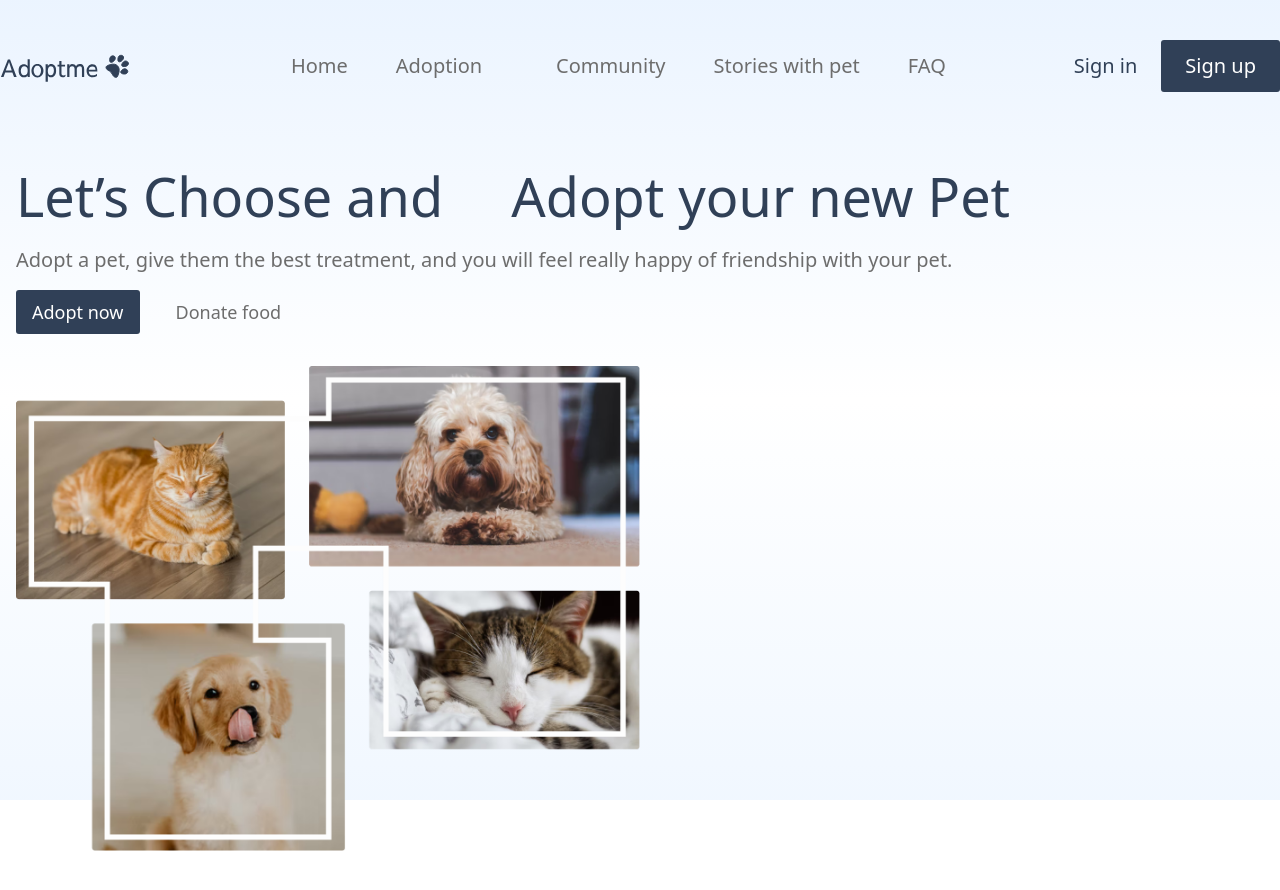
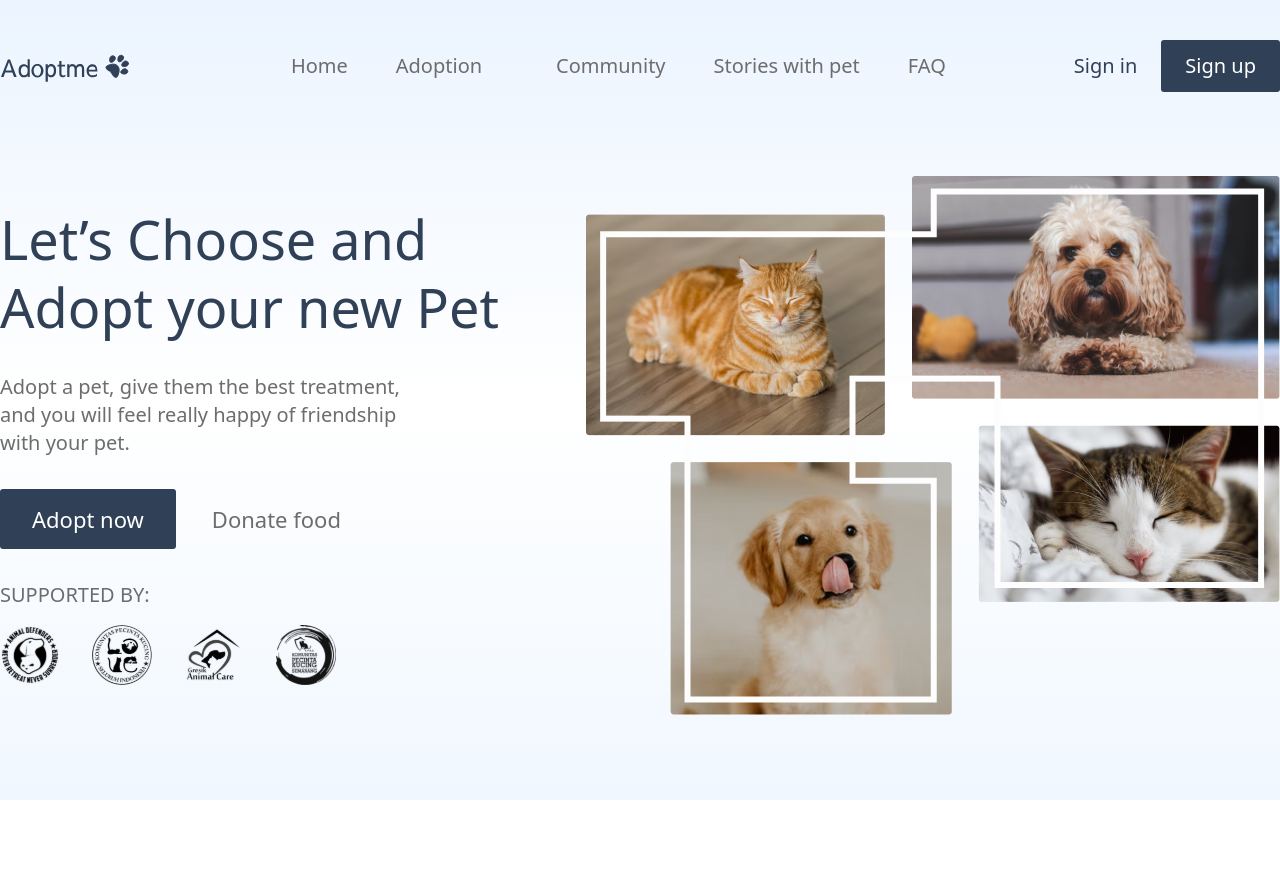
Before and after one commit to anwsaif/adoptme-landing-page, a React (Vite) app: page / in a window 1280 px wide. Shown: the top 890 px of the page. After the commit the page ends 827 px from the top, so only its background shows below. Built offline with nearby package versions, Linux system fonts and the light colour scheme; some icons are missing.

Commit message:
feat(hero): add supporters

```diff
--- a/src/sections/Hero.jsx
+++ b/src/sections/Hero.jsx
@@ -1,24 +1,40 @@
 import React from "react";
 import hero from "../assets/hero.png";
 import { Icon } from "@iconify/react";
+
+const supportPath = '/src/assets/supported-by/'
+const supportFileNames = [
+  'animal-defenders.svg',
+  'gresik-animal-care.svg',
+  'komunitas-pecinta-kucing-seluruh-indonesia.svg',
+  'komunitas-pecinta-kucing-semarang.svg',
+]
 
 function Hero() {
   return (
     <section>
       <div className="h-16"></div>
-      <div className="container mx-auto flex flex-col-reverse flex-wrap items-center justify-between px-3 gap-y-8 lg:flex-row lg:px-4 lg:py-10 xl:py-28">
-        <div className="flex flex-col space-y-4">
-          <h1 className="text-4xl text-primary lg:text-[54px]">
+      <div className="container mx-auto flex flex-col-reverse items-center justify-between px-3 gap-y-8 lg:flex-row lg:px-4 xl:px-0 lg:py-10 xl:py-28">
+        <div className="flex flex-col space-y-4 lg:space-y-8">
+          <h1 className="text-4xl text-primary lg:text-[54px] lg:leading-tight max-w-[518px]">
             Let’s Choose and <Icon icon={"fa:paw"} />
             Adopt your new Pet
           </h1>
-          <p>Adopt a pet, give them the best treatment, and you will feel really happy of friendship with your pet.</p>
-          <div className="flex gap-x-9 text-lg items-center">
-            <a href="#" className="bg-primary hover:bg-transparent hover:ring-1 hover:ring-primary text-white hover:text-primary rounded-[3px] py-2 px-4">Adopt now</a>
+          <p className="lg:text-xl max-w-[413px]">Adopt a pet, give them the best treatment, and you will feel really happy of friendship with your pet.</p>
+          <div className="flex gap-x-9 text-lg items-center lg:text-[1.375rem]">
+            <a href="#" className="bg-primary hover:bg-transparent hover:ring-1 hover:ring-primary text-white hover:text-primary rounded-[3px] py-2 px-4 lg:py-4 lg:px-8">Adopt now</a>
             <a href="#" className="hover:text-primary">Donate food</a>
           </div>
+          <div className="flex gap-y-2 lg:gap-y-4 flex-col">
+            <span>SUPPORTED BY:</span>
+            <div className="flex gap-x-4 lg:gap-x-8">
+              {supportFileNames.map((fileName) => {
+                return <img src={supportPath + fileName} alt={fileName.split('.')[0].replace('-', ' ')} />
+              })}
+            </div>
+          </div>
         </div>
-        <img src={hero} alt="Hero Image" className="lg:w-1/2" />
+        <img src={hero} alt="Hero Image" />
       </div>
     </section>
   );
```
